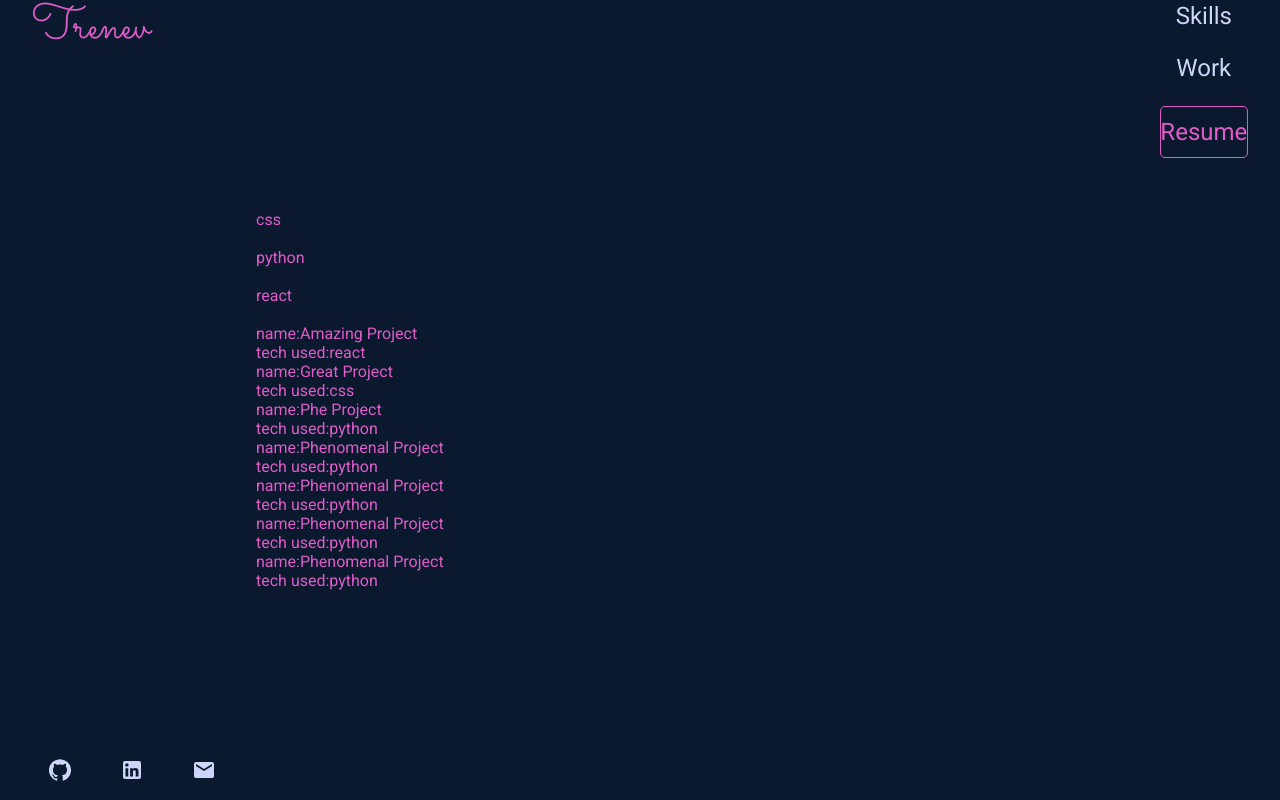
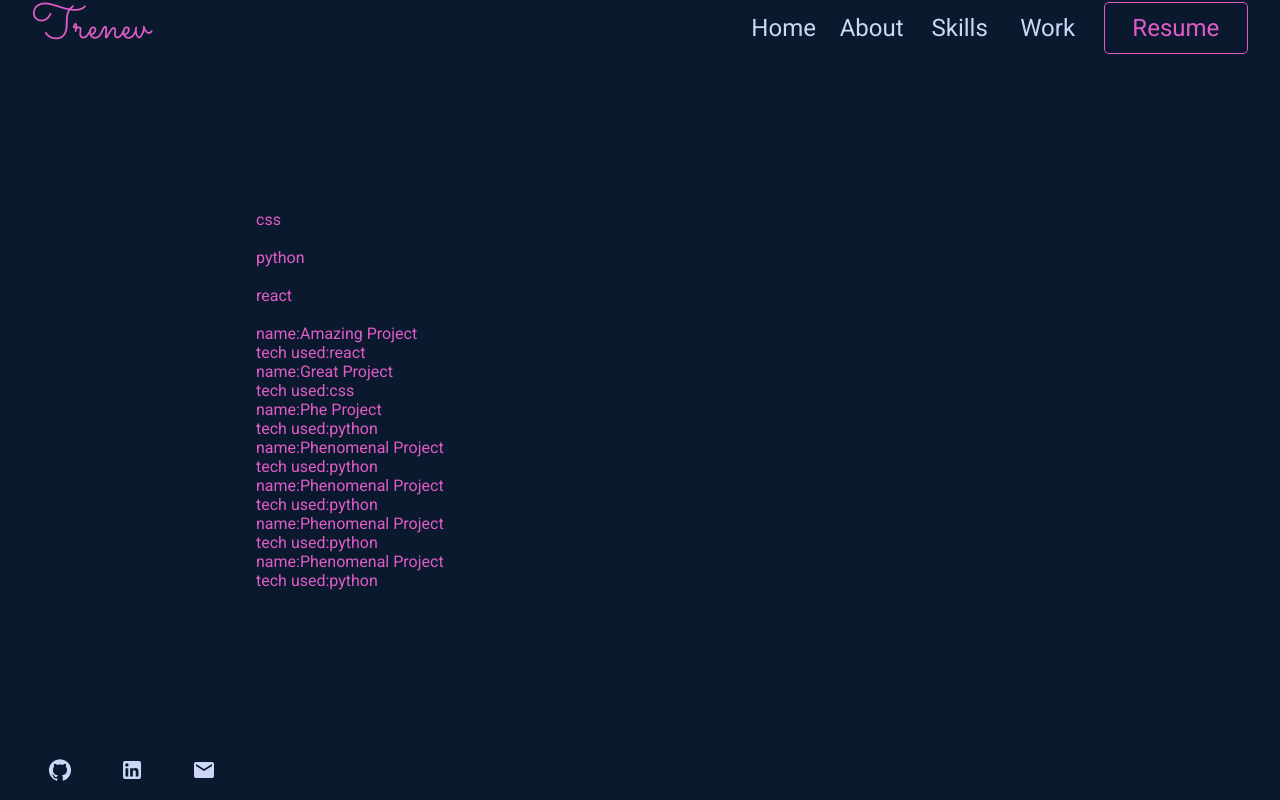
Before and after one commit to treneff/portfolio-react, a React (Create React App) app: page /work in a window 1280 px wide. Built offline with nearby package versions, Linux system fonts and the light colour scheme.

Commit message:
fixed resume button size and desktop nav orientation

```diff
--- a/src/components/Header/Header.css
+++ b/src/components/Header/Header.css
@@ -28,7 +28,6 @@ header::after {
     right: 0;
     height: 100%;
     width: 100%;
-
     background-color: var(--background-color);
     transition: 1s;
     transform: translateY(-100vh);
@@ -84,7 +83,7 @@ header::after {
         padding: 0 2rem;
     }
     .navbar ul {
-        display: flex;
+        flex-direction: row;
         justify-content: center;
         align-items: center;
         font-size: 1.5rem;
@@ -109,6 +108,7 @@ header::after {
         border: 1px var(--primary-color) solid;
         border-radius: 5px;
         color: var(--primary-color);
+        min-width: 120px;
     }
     .resume-button:hover {
         opacity: 0.5;
```
